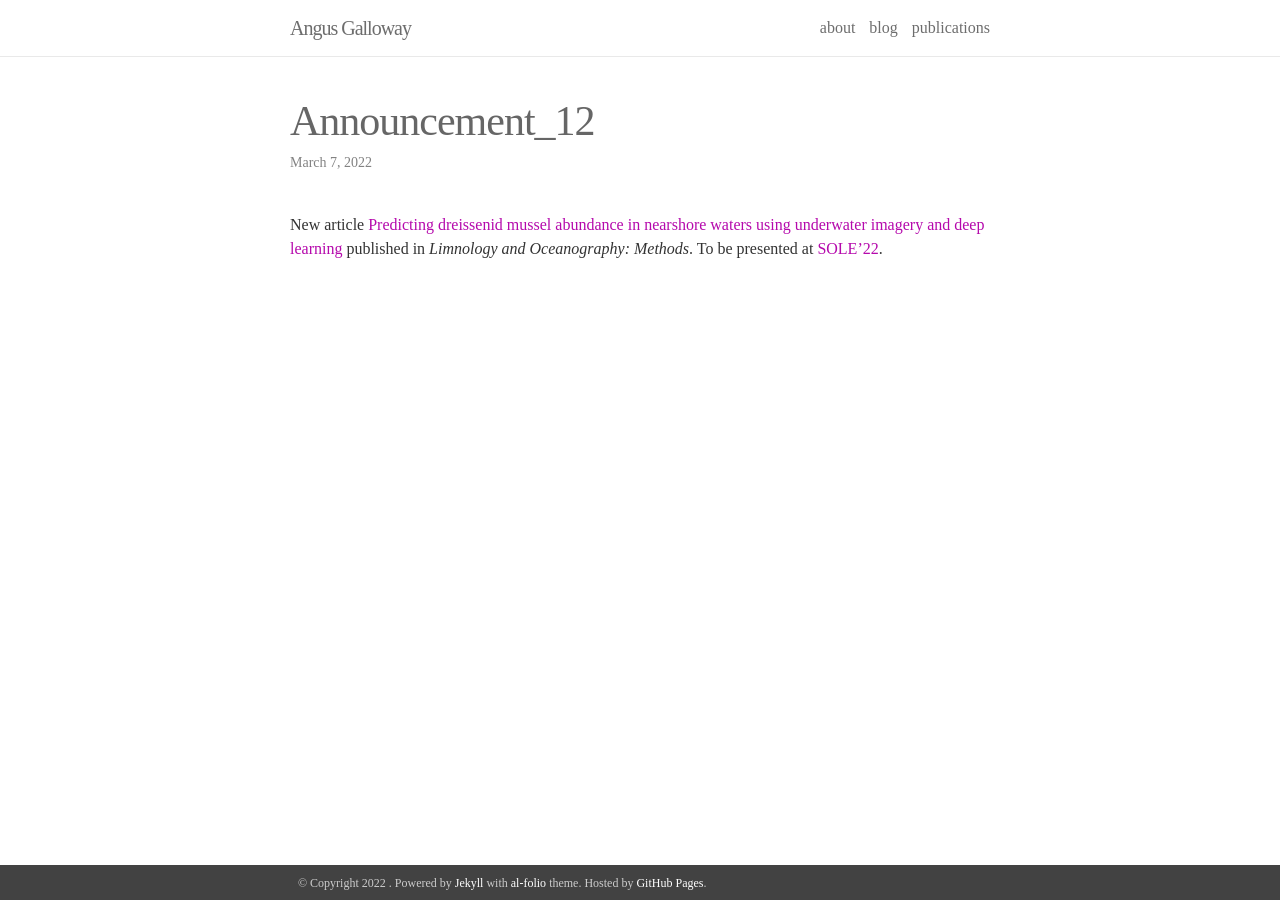
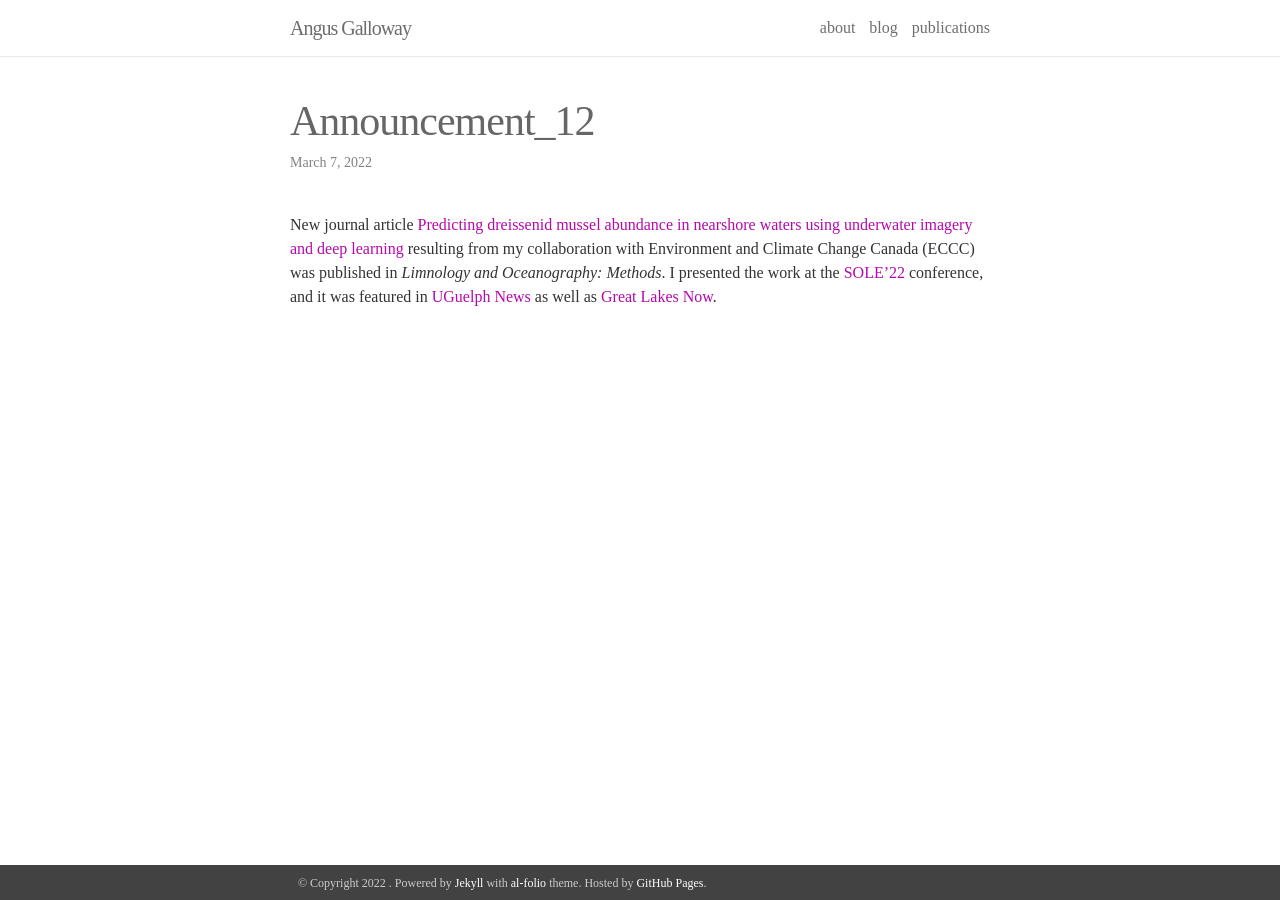
Before and after one commit to AngusG/angusg.github.io, a Jekyll site: the page built from _news/announcement_12.md, in a window 1280 px wide. Built offline with Jekyll 4.4.1, drawn with Linux system fonts in a browser that asks for light colours; nearby versions of some CDN libraries.

Commit message:
update news

```diff
--- a/_config.yml
+++ b/_config.yml
@@ -63,7 +63,7 @@ collections:
     output: true
     permalink: /projects/:path/
 
-news_limit: 4
+news_limit: 3
 
 # -----------------------------------------------------------------------------
 # Jekyll settings
--- a/_news/announcement_12.md
+++ b/_news/announcement_12.md
@@ -4,5 +4,9 @@ date: 2022-03-07 12:30:00-0400
 inline: true
 ---
 
-New article [Predicting dreissenid mussel abundance in nearshore waters using underwater imagery and deep learning](http://doi.org/10.1002/lom3.10483 ) published in *Limnology and Oceanography: Methods*.
-To be presented at [SOLE'22](https://iaglr.org/sol/sole22/).
+New journal article [Predicting dreissenid mussel abundance in nearshore waters using underwater imagery and deep learning](http://doi.org/10.1002/lom3.10483 )
+resulting from my collaboration with Environment and Climate Change Canada (ECCC)
+was published in *Limnology and Oceanography: Methods*.
+I presented the work at the [SOLE'22](https://iaglr.org/sol/sole22/) conference,
+and it was featured in [UGuelph News](https://news.uoguelph.ca/2022/05/researchers-bringing-ai-smarts-to-monitor-for-invasive-great-lakes-mussels/)
+as well as [Great Lakes Now](https://www.greatlakesnow.org/2022/05/ai-technology-invaders-great-lakes/).
```
Also changed, not shown: _news/announcement_13.md (added, +8 -0 lines), _news/announcement_14.md (added, +13 -0 lines).
